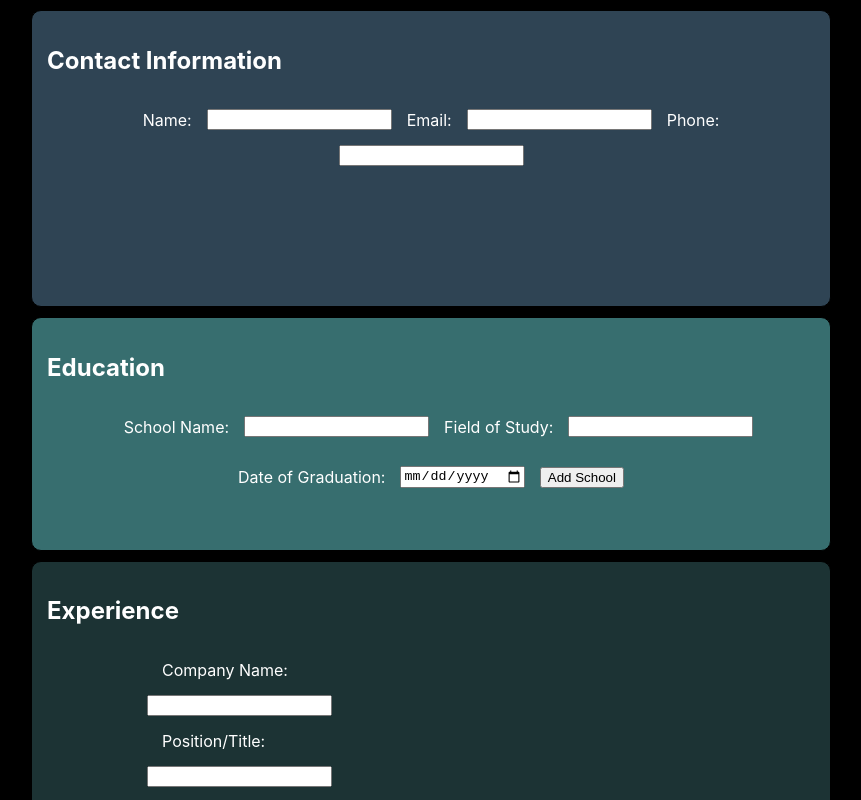
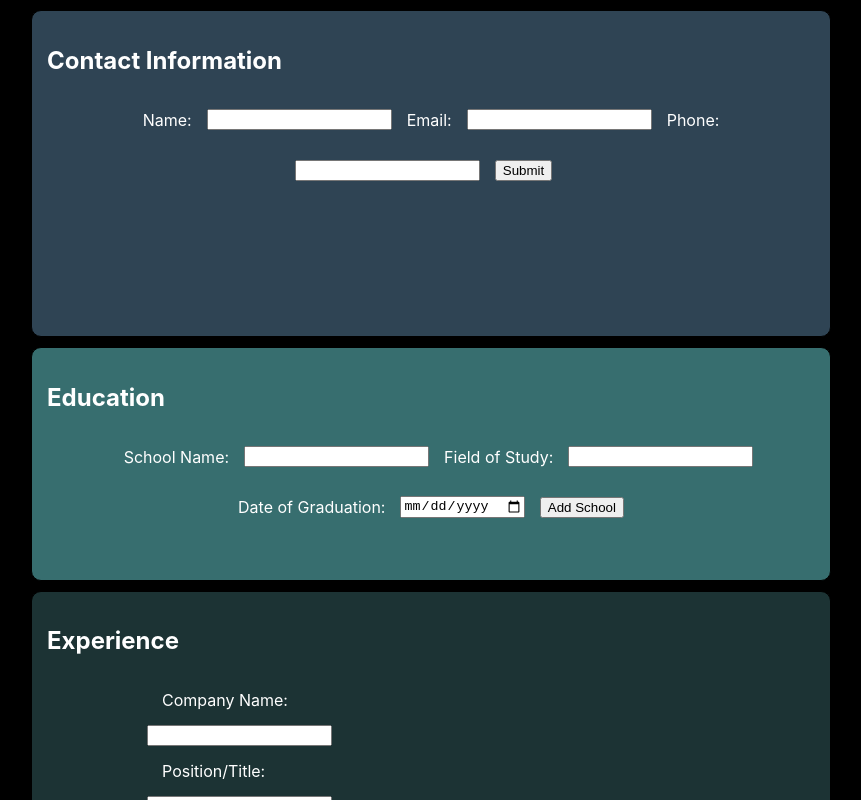
Before and after one commit to blevinspercussion/cv-application, a React (Create React App) app: page / in a window 1280 px wide. Shown: the top 800 px of the page, without its empty margins (331-1192 px from the left). Built offline with nearby package versions, Linux system fonts and the light colour scheme.

Commit message:
finished debugging the contact information component after refactoring state and functions into the main App level

```diff
--- a/src/App.js
+++ b/src/App.js
@@ -52,13 +52,13 @@ class App extends Component {
   // Handlers for general info
   handleName = (name) => {
     this.setState({ fullName: name });
-    console.log(this.fullName);
+    console.log(this.state.fullName);
   };
-  handleEmail = (e) => {
-    this.setState({ email: e.target.value });
+  handleEmail = (newEmail) => {
+    this.setState({ email: newEmail });
   };
-  handlePhone = (e) => {
-    this.setState({ phone: e.target.value });
+  handlePhone = (newPhone) => {
+    this.setState({ phone: newPhone });
   };
 
   // Handlers for school info
@@ -198,9 +198,9 @@ class App extends Component {
         {/* <h1>CV Maker</h1> */}
         <div className="cv-input">
           <GeneralInfo
-            fullName={this.fullName}
-            email={this.email}
-            phone={this.phone}
+            fullName={this.state.fullName}
+            email={this.state.email}
+            phone={this.state.phone}
             handleName={this.handleName}
             handleEmail={this.handleEmail}
             handlePhone={this.handlePhone}
--- a/src/components/GeneralInfo.js
+++ b/src/components/GeneralInfo.js
@@ -6,17 +6,25 @@ class GeneralInfo extends Component {
     super(props);
 
     this.handleNameChange.bind(this);
+    this.handleEmailChange.bind(this);
+    this.handlePhoneChange.bind(this);
   }
 
   handleNameChange = (e) => {
     this.props.handleName(e.target.value);
+  };
+  handleEmailChange = (e) => {
+    this.props.handleEmail(e.target.value);
+  };
+  handlePhoneChange = (e) => {
+    this.props.handlePhone(e.target.value);
   };
 
   render() {
     return (
       <div className="component general-info">
         <h2>Contact Information</h2>
-        <form>
+        <form onSubmit={this.handleSubmit}>
           <label>Name: </label>
           <input
             type="text"
@@ -27,15 +35,15 @@ class GeneralInfo extends Component {
           <input
             type="email"
             name="email"
-            onChange={this.props.handleEmail}
+            onChange={this.handleEmailChange}
           ></input>
           <label>Phone: </label>
           <input
             type="tel"
             name="phone"
-            onChange={this.props.handlePhone}
+            onChange={this.handlePhoneChange}
           ></input>
-          {/* <input className="btn-submit" type="submit" value="Submit" /> */}
+          <input className="btn-submit" type="submit" value="Submit" />
         </form>
 
         <h2>{this.props.fullName}</h2>
```
